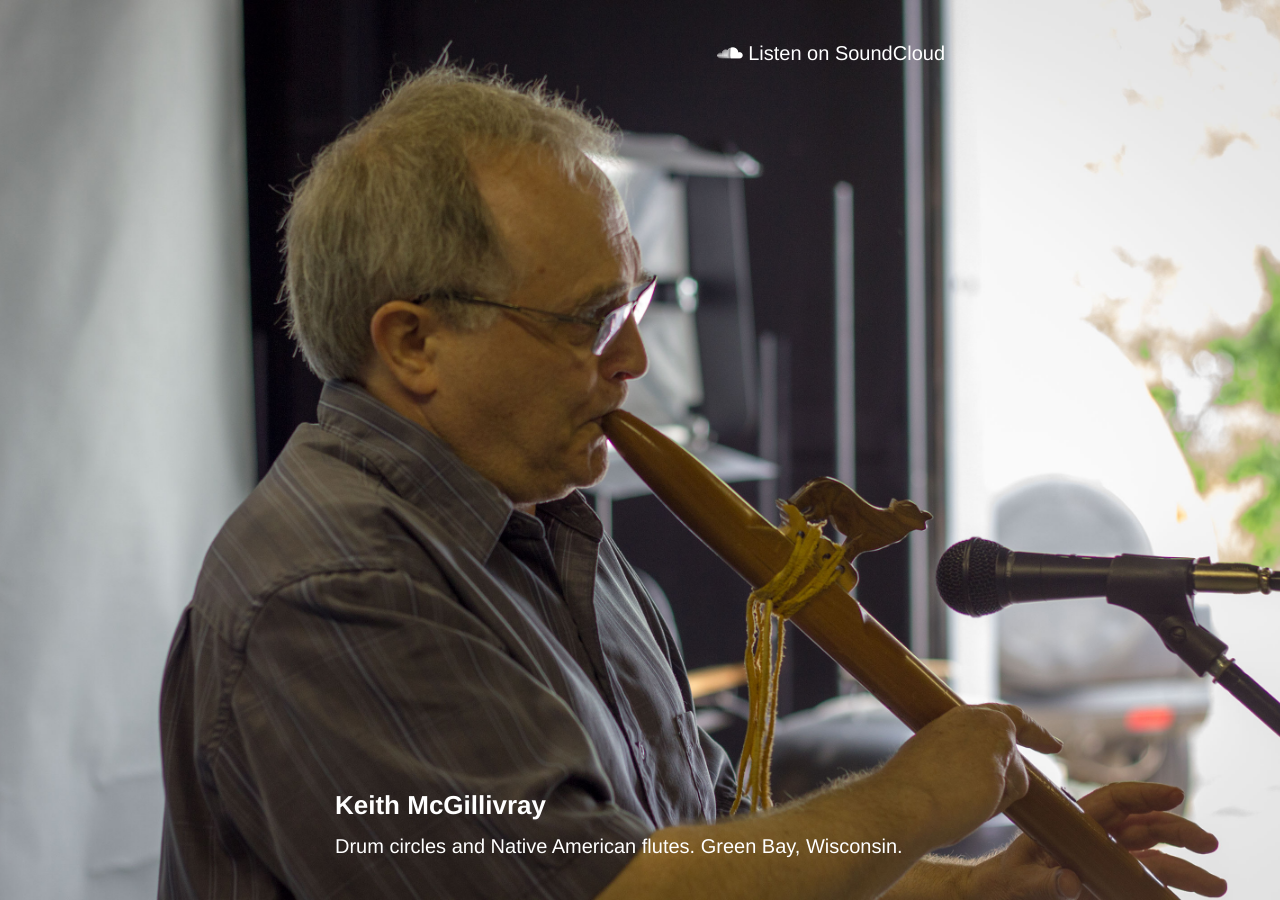
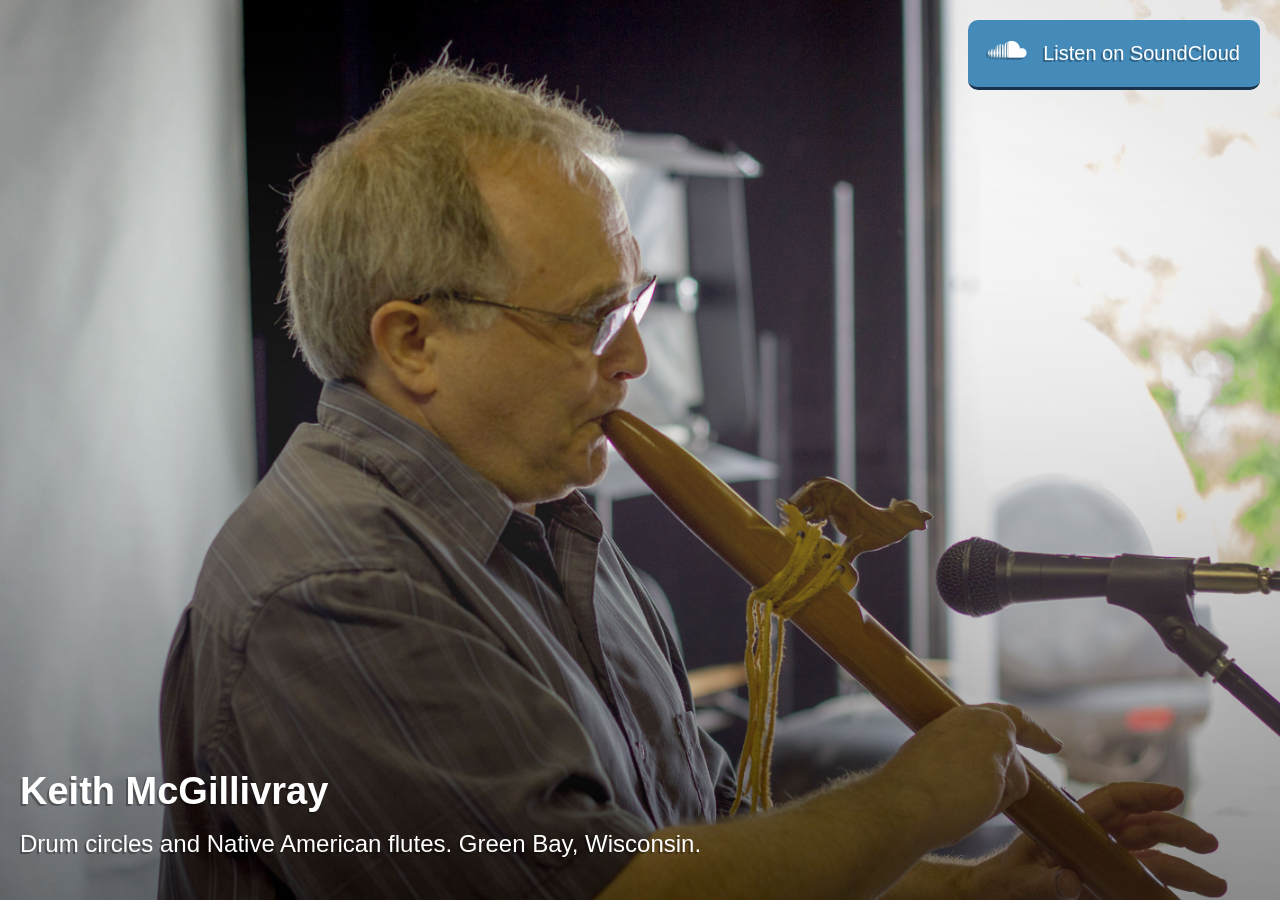
Before and after one commit to kmcgillivray/flutes, a Jekyll site: the page built from index.html, in a window 1280 px wide. Built offline with Jekyll 4.4.1, drawn with Linux system fonts in a browser that asks for light colours; nearby versions of some CDN libraries.

Commit message:
Refining design.

```diff
--- a/_includes/head.html
+++ b/_includes/head.html
@@ -6,4 +6,7 @@
   <link href="//maxcdn.bootstrapcdn.com/font-awesome/4.2.0/css/font-awesome.min.css" rel="stylesheet">
   <link rel="stylesheet" href="{{ site.baseurl }}/css/normalize.css">
   <link rel="stylesheet" href="{{ site.baseurl }}/css/main.css">
+
+  <script src="//use.typekit.net/msw2rou.js"></script>
+  <script>try{Typekit.load();}catch(e){}</script>
 </head>
--- a/css/main.css
+++ b/css/main.css
@@ -10,43 +10,31 @@
 	box-sizing: border-box;
 }
 html {
-  width: 100%;
   height: 100%;
   position: relative;
 	font-size: 16px;
 }
-@media (min-width:768px) {
+@media (min-width: 768px) {
 	html {
 		font-size: 20px;
 	}
 }
 body {
-
 	font-size: 1em;
 	line-height: 1.35;
-	font-family: Helvetica, sans-serif;
+  text-shadow: -2px 2px rgba(0,0,0,.3);
+  font-family: "ff-tisa-sans-web-pro", sans-serif;
   color: #FFF;
-  margin-top: 40px;
-  margin-bottom: 80px;
+  padding-top: 20px;
+  padding-bottom: 20px;
   -webkit-font-smoothing: antialiased;
   text-rendering: optimizeLegibility;
-  background: url({{ site.baseurl }}/img/keith.jpg) no-repeat center center fixed;
+  background: url({{ site.baseurl }}/img/keith-3.jpg) no-repeat center center fixed;
   -webkit-background-size: cover;
      -moz-background-size: cover;
        -o-background-size: cover;
           background-size: cover;
 }
-/*
-body:before {
-  content: '';
-	position: absolute;
-	top: 0;
-	right: 0;
-	bottom: 0;
-	left: 0;
-	background-image: linear-gradient(to bottom right,#dc4225,#002f4b);
-	opacity: .4;
-}*/
 img {
 	width: 100%;
 	height: auto;
@@ -61,7 +49,7 @@ img {
 .container {
   padding-left: 20px;
   padding-right: 20px;
-  max-width: 650px;
+  max-width: 100%;
   margin-right: auto;
   margin-left: auto;
 }
@@ -73,6 +61,9 @@ img {
 p {
 	margin-top: 0;
 	margin-bottom: 1rem;
+}
+.lead {
+  font-size: 1.2rem;
 }
 h1,
 h2,
@@ -86,7 +77,7 @@ h6 {
 }
 h1 {
 	margin-top: 0px;
-  font-size: 1.3rem;
+  font-size: 1.9rem;
 }
 h2 {
   font-size: 1.1rem;
@@ -114,6 +105,30 @@ hr {
 	margin-top: 40px;
 	margin-bottom: 40px;
 }
+.fa {
+  font-size: 1.5rem;
+  line-height: .75rem;
+}
+
+/*
+ * Buttons
+ */
+
+.btn {
+  display: block;
+  background: #458BBA;
+  padding-top: 20px;
+  padding-bottom: 20px;
+  padding-left: 20px;
+  padding-right: 20px;
+  border-bottom: 3px solid #18324C;
+  border-radius: 10px;
+  transition: all .2s;
+}
+.btn:hover {
+  background: #18324C;
+  transition: all .3s;
+}
 
 /*
  * Info
--- a/index.html
+++ b/index.html
@@ -3,10 +3,10 @@ layout: default
 ---
 
 <div class="pull-right">
-  <a href="http://soundcloud.com"><i class="fa fa-soundcloud"></i> Listen on SoundCloud</a>
+  <a class="btn" href="http://soundcloud.com"><i class="fa fa-soundcloud"></i>&nbsp;&nbsp;&nbsp;Listen on SoundCloud</a>
 </div>
 
 <div class="info">
   <h1>Keith McGillivray</h1>
-  <p>Drum circles and Native American flutes. Green Bay, Wisconsin.</p>
+  <p class="lead">Drum circles and Native American flutes. Green Bay, Wisconsin.</p>
 </div>
```
Also changed, not shown: img/keith-2.jpg (added), img/keith-3.jpg (added), img/keith.jpg.
